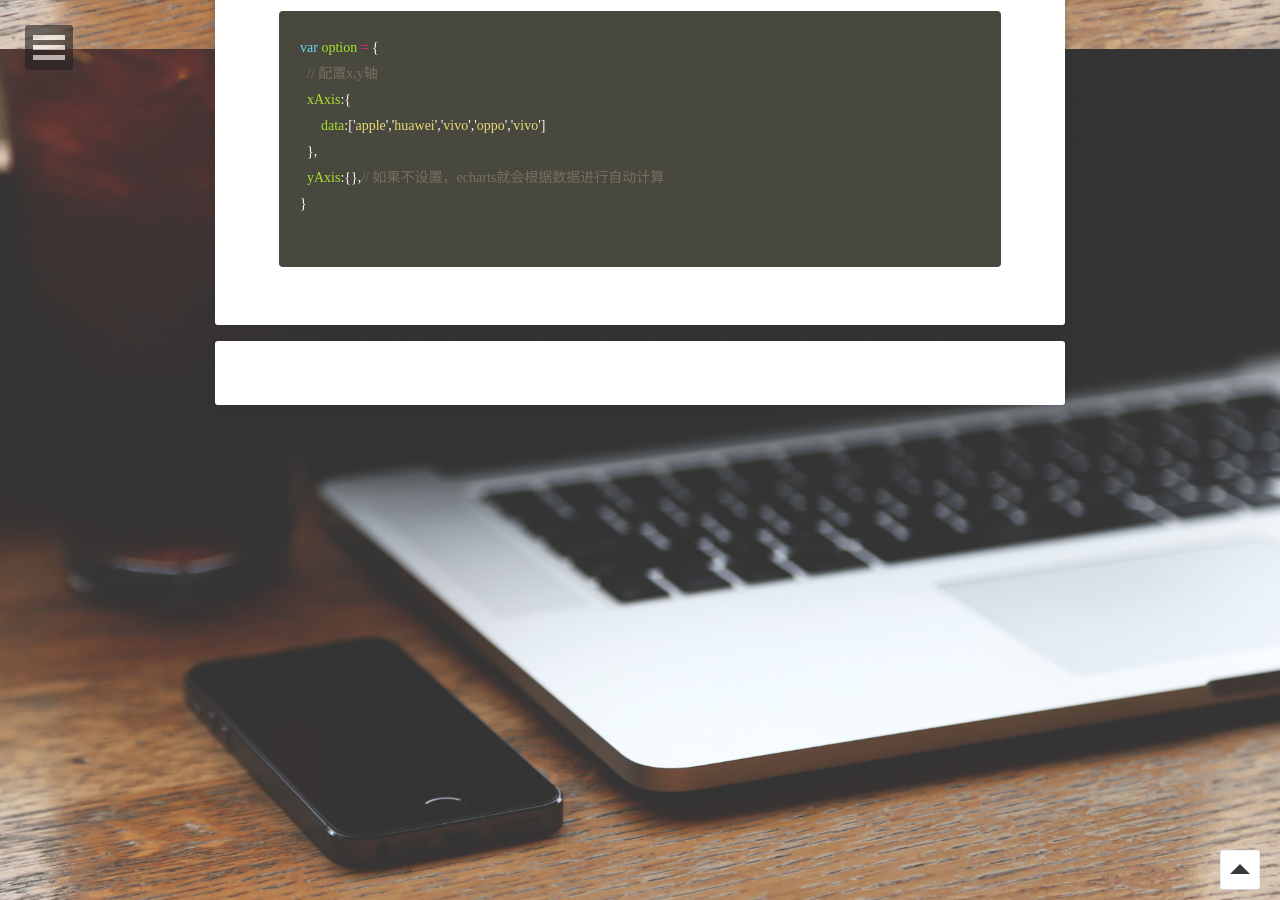
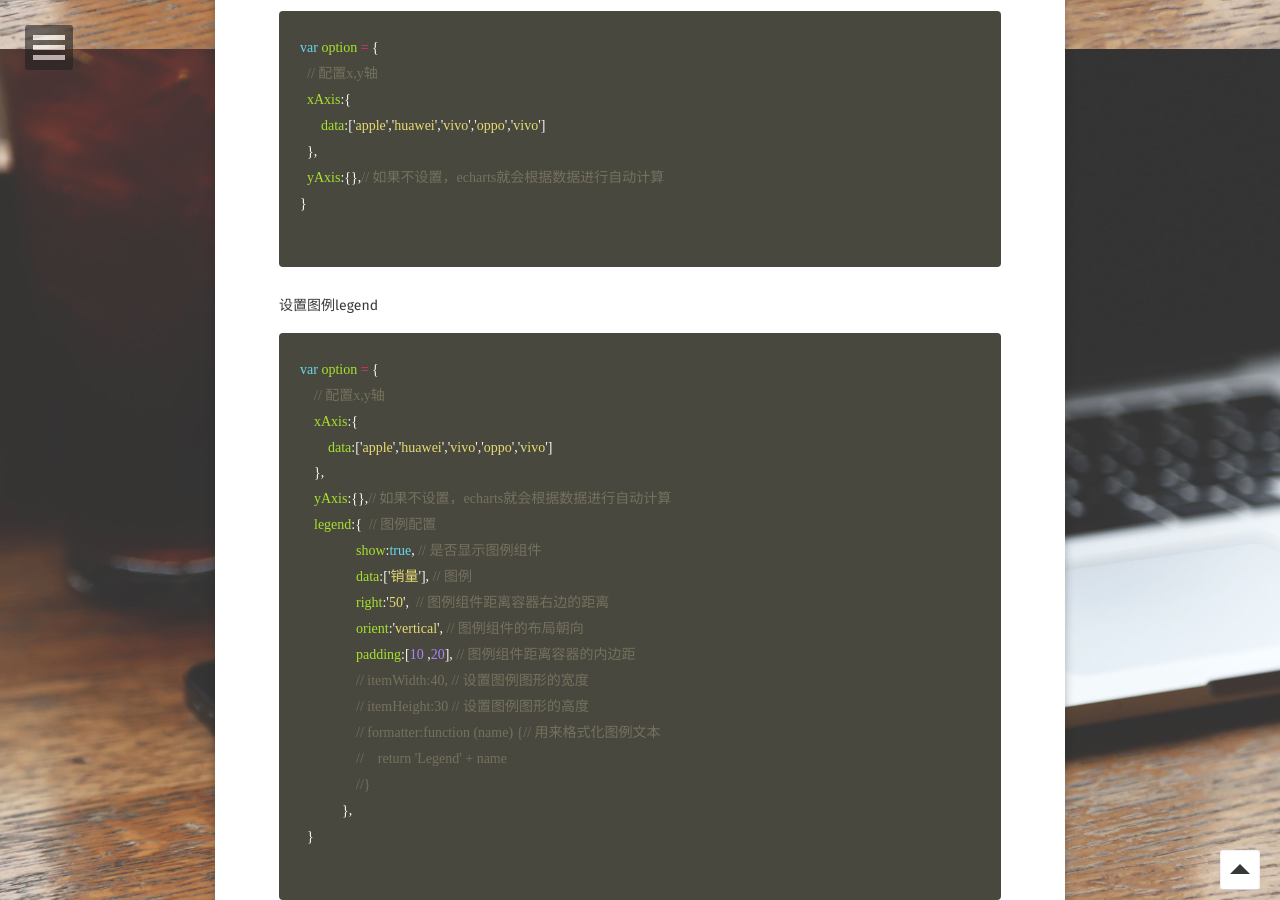
Before and after one commit to xcs-go/xcs.github.io, a Jekyll site: the page built from _posts/2017-10-9-echart-instance01.md, in a window 1280 px wide and 900 px high, scrolled down 851 px. Built offline with Jekyll 4.4.1, drawn with Linux system fonts in a browser that asks for light colours; some web fonts are replaced; comment, search, counter and statistics services are not loaded.

Commit message:
echarts案例

```diff
--- a/_posts/2017-10-9-echart-instance01.md
+++ b/_posts/2017-10-9-echart-instance01.md
@@ -33,3 +33,26 @@ category: echarts
     yAxis:{},// 如果不设置，echarts就会根据数据进行自动计算
   }
   {% endhighlight %}
+
+  设置图例legend
+  {% highlight javascript %}
+  var option = {
+      // 配置x,y轴
+      xAxis:{
+          data:['apple','huawei','vivo','oppo','vivo']
+      },
+      yAxis:{},// 如果不设置，echarts就会根据数据进行自动计算
+      legend:{  // 图例配置
+                  show:true, // 是否显示图例组件
+                  data:['销量'], // 图例
+                  right:'50',  // 图例组件距离容器右边的距离
+                  orient:'vertical', // 图例组件的布局朝向
+                  padding:[10 ,20], // 图例组件距离容器的内边距
+                  // itemWidth:40, // 设置图例图形的宽度
+                  // itemHeight:30 // 设置图例图形的高度
+                  // formatter:function (name) {// 用来格式化图例文本
+                  //    return 'Legend' + name
+                  //}
+              },
+    }
+  {% endhighlight %}
```
